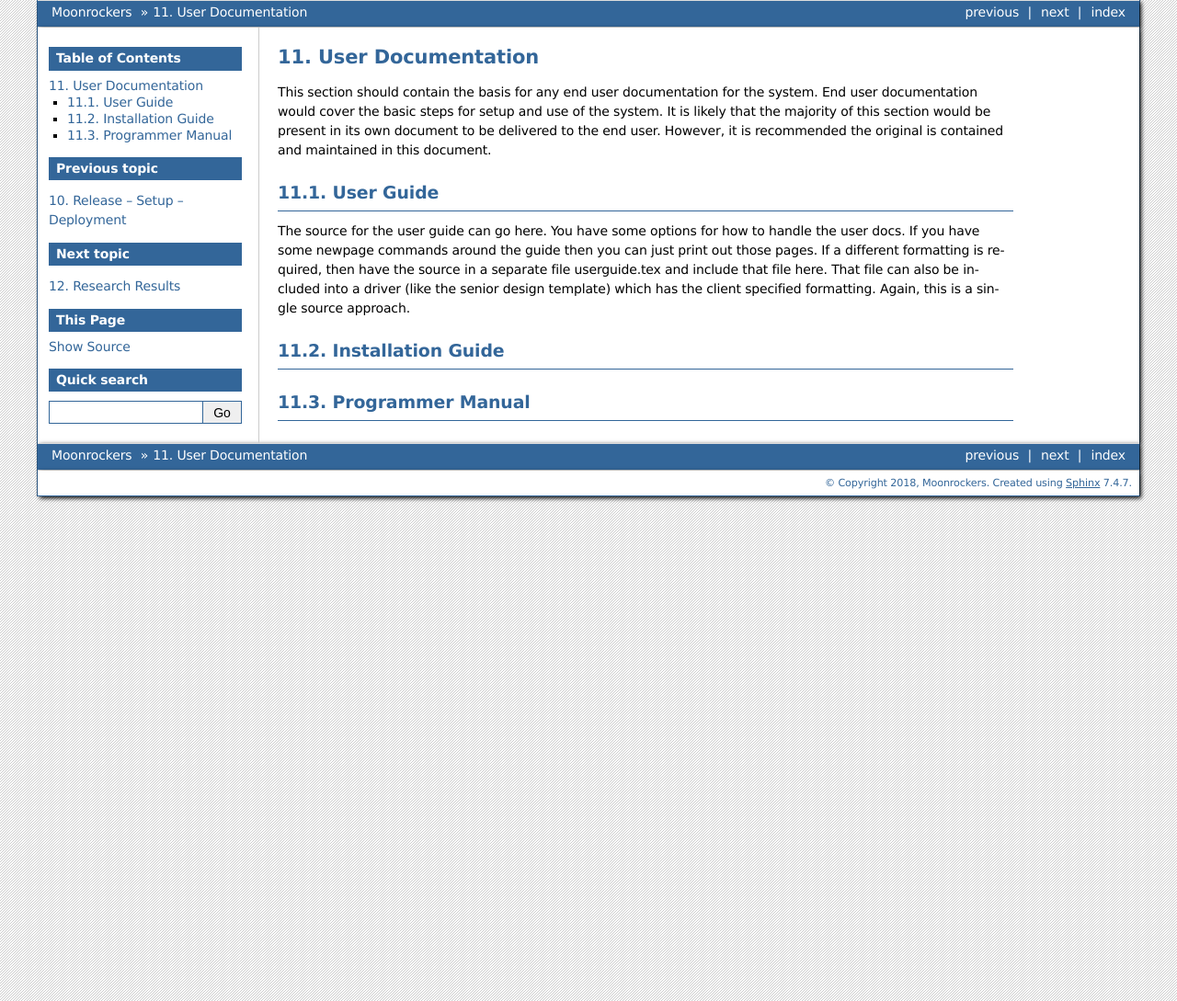
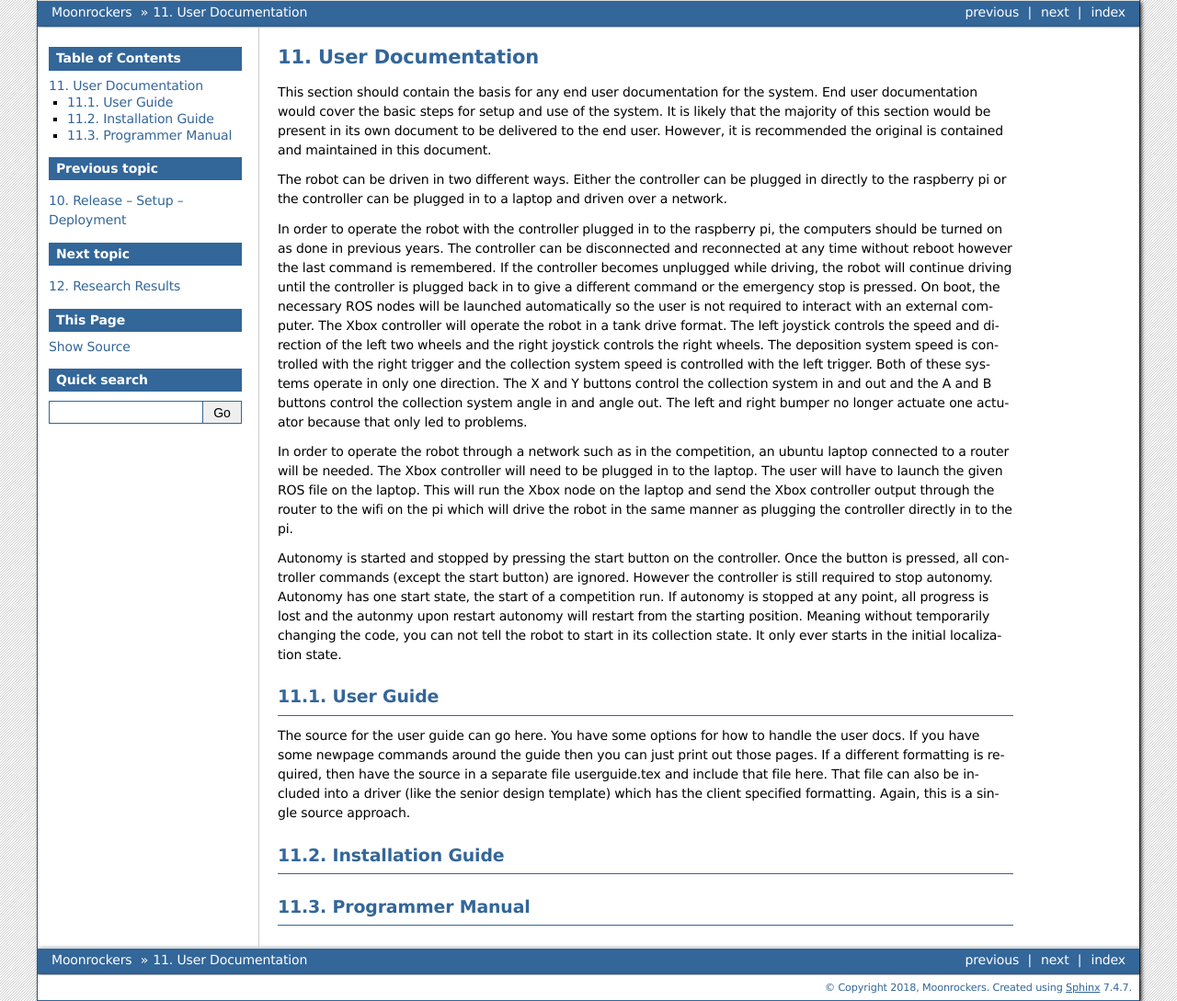
Before and after one commit to kaliRegenold/SeniorDesign, a Sphinx documentation site: the page built from DesignDoc/source/userdocs.rst, in a window 1280 px wide. Shown: the whole page at 92% size. Built offline with Sphinx 7.4.7, drawn with Linux system fonts in a browser that asks for light colours.

Commit message:
added userdoc info

```diff
--- a/DesignDoc/source/userdocs.rst
+++ b/DesignDoc/source/userdocs.rst
@@ -7,6 +7,29 @@ and use of the system. It is likely that the majority of this section
 would be present in its own document to be delivered to the end user.
 However, it is recommended the original is contained and maintained in
 this document.
+
+The robot can be driven in two different ways. Either the controller can be plugged in
+directly to the raspberry pi or the controller can be plugged in to a laptop and driven
+over a network.
+
+In order to operate the robot with the controller plugged in to the raspberry pi, the computers should be turned on as done in previous years. The controller
+can be disconnected and reconnected at any time without reboot however the last command is remembered. If the controller becomes unplugged while driving, the
+robot will continue driving until the controller is plugged back in to give a different command or the emergency stop is pressed.
+On boot, the necessary ROS nodes will be launched automatically so the user is not required to interact with an external computer. The Xbox
+controller will operate the robot in a tank drive format. The left joystick controls the speed and direction of the left two wheels and the right joystick
+controls the right wheels. The deposition system speed is controlled with the right trigger and the collection system speed is controlled with the left
+trigger. Both of these systems operate in only one direction. The X and Y buttons control the collection system in and out and the A and B buttons control
+the collection system angle in and angle out. The left and right bumper no longer actuate one actuator because that only led to problems.
+
+In order to operate the robot through a network such as in the competition, an ubuntu laptop connected to a router will be needed. The Xbox
+controller will need to be plugged in to the laptop. The user will have to launch the given ROS file on the laptop. This will run the Xbox node on the laptop
+and send the Xbox controller output through the router to the wifi on the pi which will drive the robot in the same manner as plugging the controller directly
+in to the pi.
+
+Autonomy is started and stopped by pressing the start button on the controller. Once the button is pressed, all controller commands (except the start button)
+are ignored. However the controller is still required to stop autonomy. Autonomy has one start state, the start of a competition run. If autonomy is stopped at any point,
+all progress is lost and the autonmy upon restart autonomy will restart from the starting position. Meaning without temporarily changing the code, you can not
+tell the robot to start in its collection state. It only ever starts in the initial localization state.
 
 User Guide
 ----------
```
